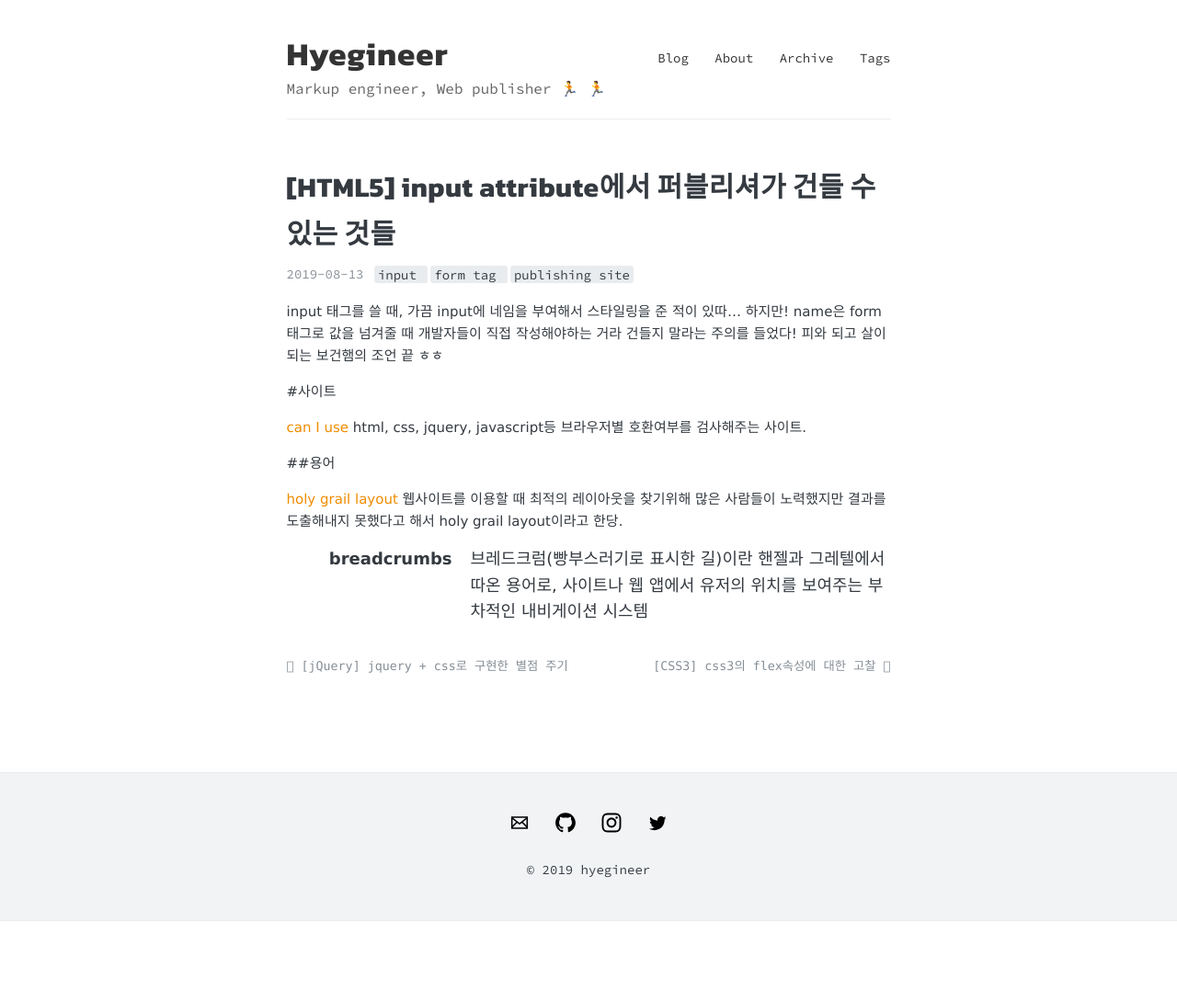
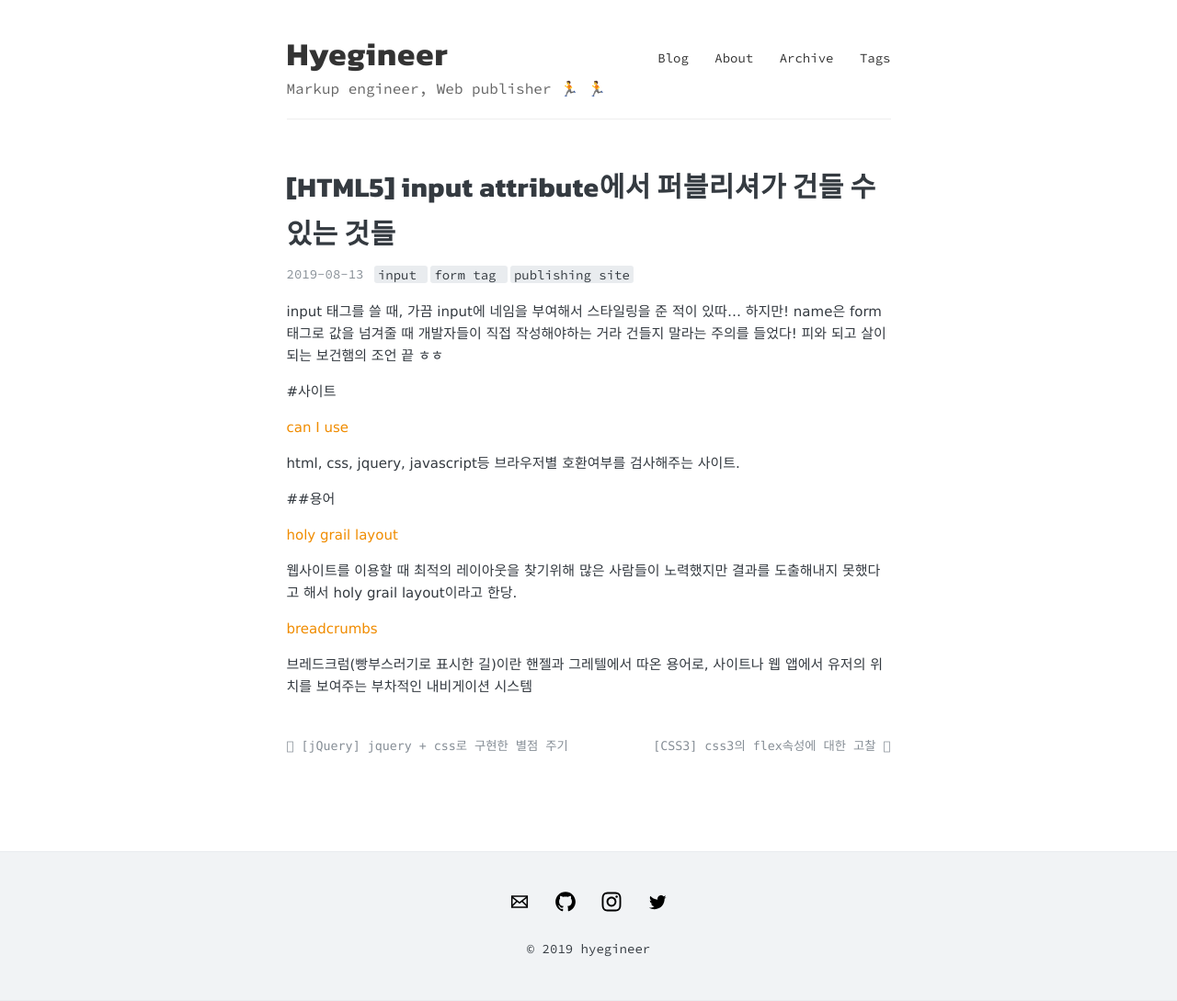
Before and after one commit to hyegineer/hyegineer.github.io, a Jekyll site: the page built from _posts/2019-08-13-publishing.md, in a window 1280 px wide. Shown: the whole page at 92% size. Built offline with Jekyll 4.4.1, drawn with Linux system fonts in a browser that asks for light colours; emoji names are drawn with the system emoji font; comment, search, counter and statistics services are not loaded; before the commit the page ends 1002 px from its top, so only the background shows below that.

Commit message:
서식 수정

```diff
--- a/_posts/2019-08-13-publishing.md
+++ b/_posts/2019-08-13-publishing.md
@@ -15,13 +15,16 @@ input 태그를 쓸 때, 가끔 input에 네임을 부여해서 스타일링을
 #사이트
 
 [can I use](https://caniuse.com/)
+
 html, css, jquery, javascript등 브라우저별 호환여부를 검사해주는 사이트.
 
 ##용어
 
 [holy grail layout](https://opentutorials.org/course/2473/13570)
+
 웹사이트를 이용할 때 최적의 레이아웃을 찾기위해 많은 사람들이 노력했지만 결과를 도출해내지 못했다고 해서 holy grail layout이라고 한당.
 
-breadcrumbs
-: 브레드크럼(빵부스러기로 표시한 길)이란 핸젤과 그레텔에서 따온 용어로,
+[breadcrumbs](#)
+
+브레드크럼(빵부스러기로 표시한 길)이란 핸젤과 그레텔에서 따온 용어로,
 사이트나 웹 앱에서 유저의 위치를 보여주는 부차적인 내비게이션 시스템
```
Also changed, not shown: _posts/2019-08-13-publishing_tip01.md (+0 -1 lines).
